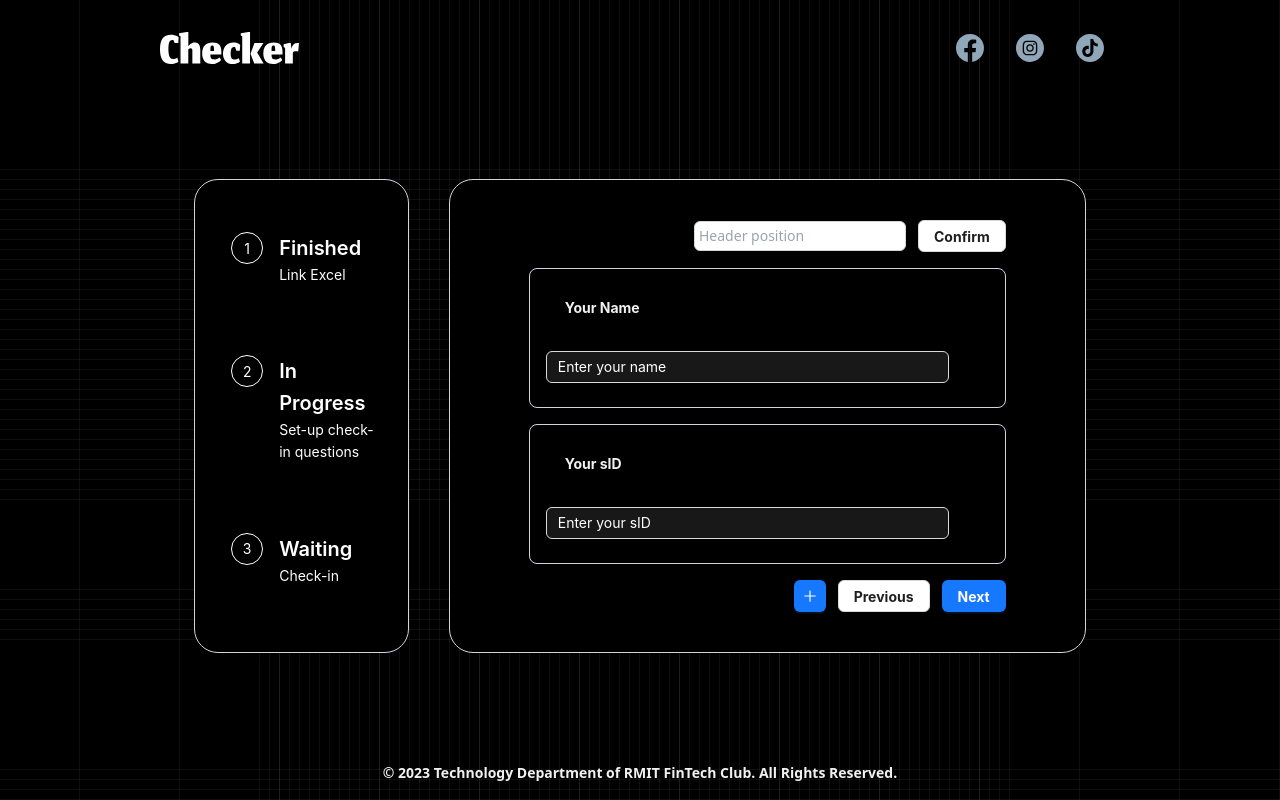
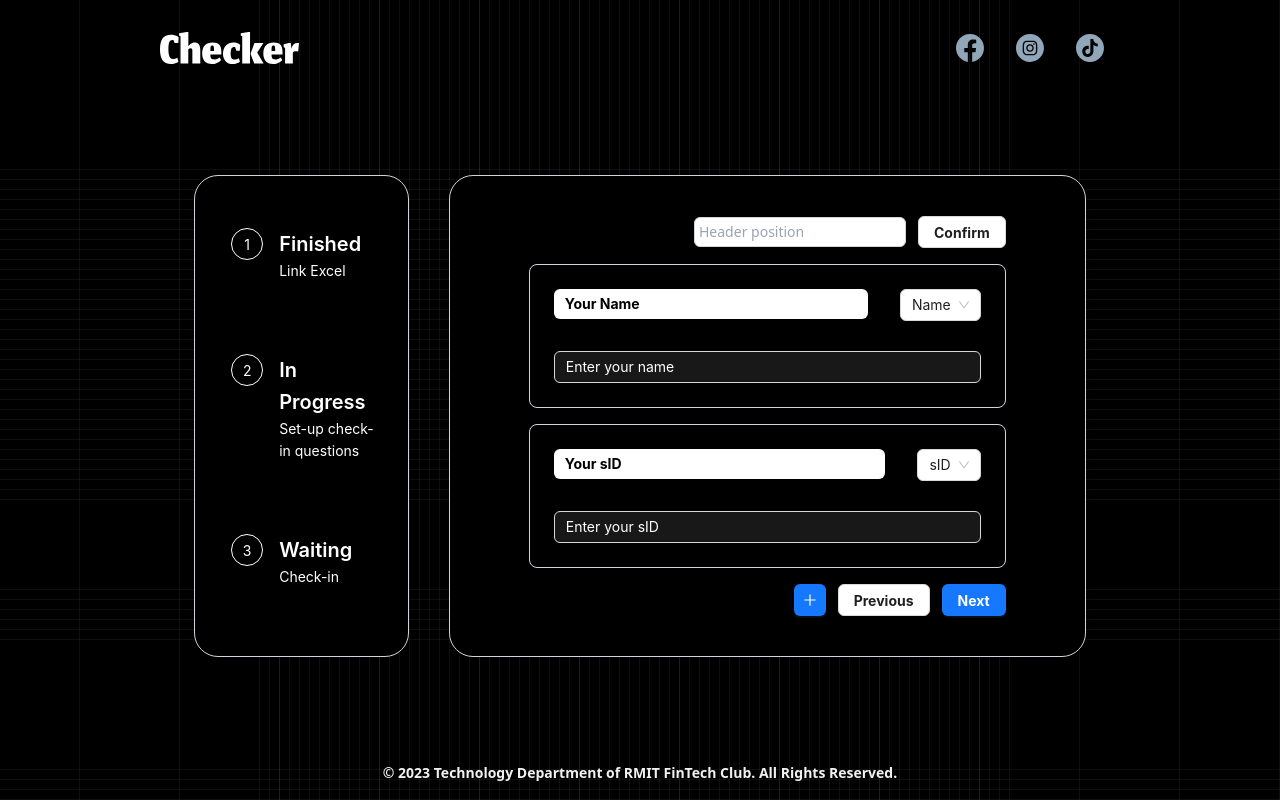
Before and after one commit to RMIT-FinTech-Club/Check-in-System, a Next.js app: page /1/setup in a window 1280 px wide. Built offline with nearby package versions, Linux system fonts and the light colour scheme; no server answers.

Commit message:
fixed UI bug

```diff
--- a/components/CameraCheckin.jsx
+++ b/components/CameraCheckin.jsx
@@ -24,7 +24,7 @@ export default function CameraCheckin({ questions }) {
 
   // Fetch scan data when received signal
   async function getScannedData() {
-    await fetch("/api/objectDetection/get_text")
+    await fetch("/api/objectDetection/get_textTesseract")
       .then((response) => response.json())
       .then((data) => {
         if (data.ID) {
@@ -75,8 +75,9 @@ export default function CameraCheckin({ questions }) {
             Modal: {
               contentBg: "transparent",
               boxShadow: "none",
+              color: "#000000",
               padding: "0px",
-              colorIcon: "#00000",
+              colorIcon: "#000000",
             },
           },
         }}
--- a/components/ManualForm.jsx
+++ b/components/ManualForm.jsx
@@ -28,7 +28,7 @@ export default function ManualForm({ questions, isOpen, scannedData, cancelFunc,
   function typeMapping({question, options, value}) {
     switch (question) {
       case "Text":
-        return <Input placeholder="Enter your text"/>;
+        return <Input placeholder="Enter your text" style={{ background: "red" }} />;
       case "sID":
         return <Input placeholder="Enter your sID" />;
       case "Name":
--- a/components/QuestionForm.jsx
+++ b/components/QuestionForm.jsx
@@ -70,7 +70,7 @@ export default function QuestionForm({
                 <Input placeholder="Enter your name" disabled></Input>
             </ConfigProvider>
         ),
-    Date: <DatePicker/>,
+        Date: <DatePicker />,
         "Multiple choice": (
             <div className="ml-2">
                 <ConfigProvider
@@ -113,19 +113,23 @@ export default function QuestionForm({
 
     return (
         <div
-      className={`border rounded-lg border-gray-300 shadow p-6 mb-4 ${edit && "border-l-8 border-l-blue-100"
+            className={`border flex flex-col gap-4 rounded-lg border-gray-300 shadow p-6 mb-4 ${edit && "border-l-8 border-l-blue-100"
                 }`}
             onClick={handleFocus}
         >
             {/* Questions that are being edited */}
+            <div className="flex flex-col gap-4">
                 <div className="flex gap-8">
-        <div className="grow">
                     {/* {edit ? ( */}
                     <Input
                         id={"input" + question.id}
                         bordered={edit}
-            className={`mb-4 mt-0 font-bold w-full text-white-100 ${!edit && "h3"}`}
+                        className={`mb-4 mt-0 font-bold w-full ${!edit && "h3"}`}
                         value={title}
+                        style={{
+                            color: "black",
+                            backgroundColor: "white",
+                        }}
                         onChange={(e) => {
                             setTitle(e.target.value);
                             question.title = e.target.value;
@@ -136,13 +140,28 @@ export default function QuestionForm({
                     {/* ) : ( */}
                     {/* <h3 className={` ${edit && "hidden"}`}>{title}</h3> */}
                     {/* )} */}
-          <br />
+                    {/* <br /> */}
+                    {/* Selection box for choosing question type */}
+                    <div className="">
+                        <Select
+                            size="middle"
+                            options={typeSelection}
+                            value={type}
+                            // style={{ width: "200px" }}
+                            onChange={(val) => {
+                                setType(val);
+                                question.type = val;
+                            }}
+                        ></Select>
+                    </div>
 
+                    {/* Mapping the type of question to the suitable answering box
+                    <div className="mt-3 -ml-2">{typeMapping[type]}</div> */}
+                </div>
                 {/* Mapping the type of question to the suitable answering box */}
-          <div className="mt-3 -ml-2">{typeMapping[type]}</div>
-        </div>
+                <div className="">{typeMapping[type]}</div>
                 {/* Selection box for choosing question type */}
-        <div className="grow-0">
+                {/* <div className="grow-0">
                     {edit && (
                         <Select
                             size="middle"
@@ -155,15 +174,18 @@ export default function QuestionForm({
                             }}
                         ></Select>
                     )}
-        </div>
+                </div> */}
             </div>
             {edit && (
                 <>
-          <hr className="mt-1 mb-3" />
-          <div className="flex justify-end items-center gap-3 text-black-200">
+                    <div className="flex justify-end items-center gap-2 text-black-200">
                         <Button
                             type="text"
                             shape="circle"
+                            style={{
+                                backgroundColor: "transparent",
+                                color: "white",
+                            }}
                             onClick={deleteQuestion}
                             icon={<DeleteOutlined />}
                         ></Button>
@@ -172,6 +194,7 @@ export default function QuestionForm({
                             <Switch
                                 checked={required}
                                 size="small"
+                                style={{ backgroundColor: required ? "#096DD980" : "#ffffff40" }}
                                 onClick={(e) => {
                                     question.required = e;
                                     setRequired((required) => !required);
```
Also changed, not shown: api/assets/images/screenshot.jpg, api/requirements.txt, 1 other file (tests, documents, lock files or other folders). Lines whose indentation alone changed are shown as unchanged.
